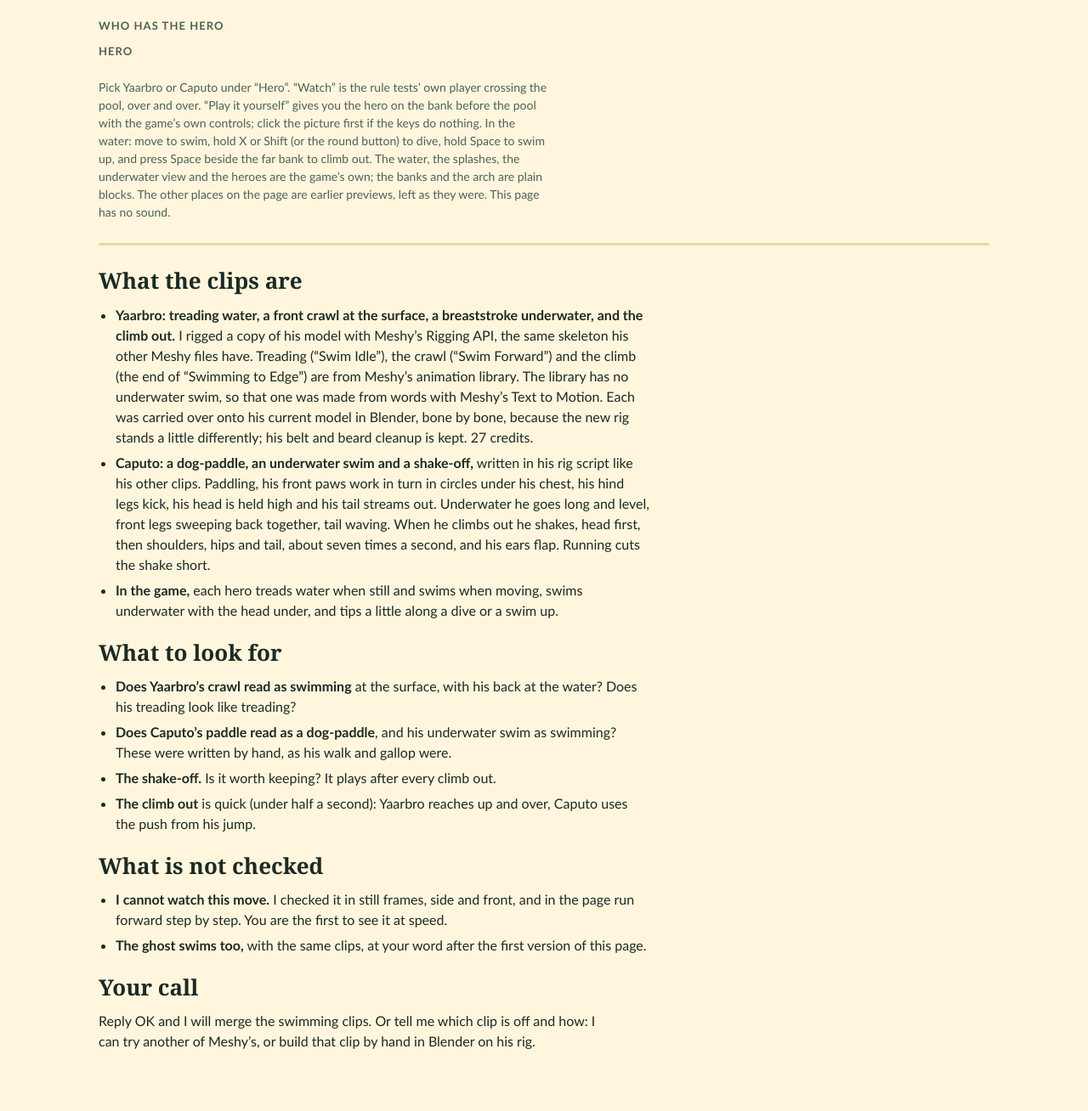
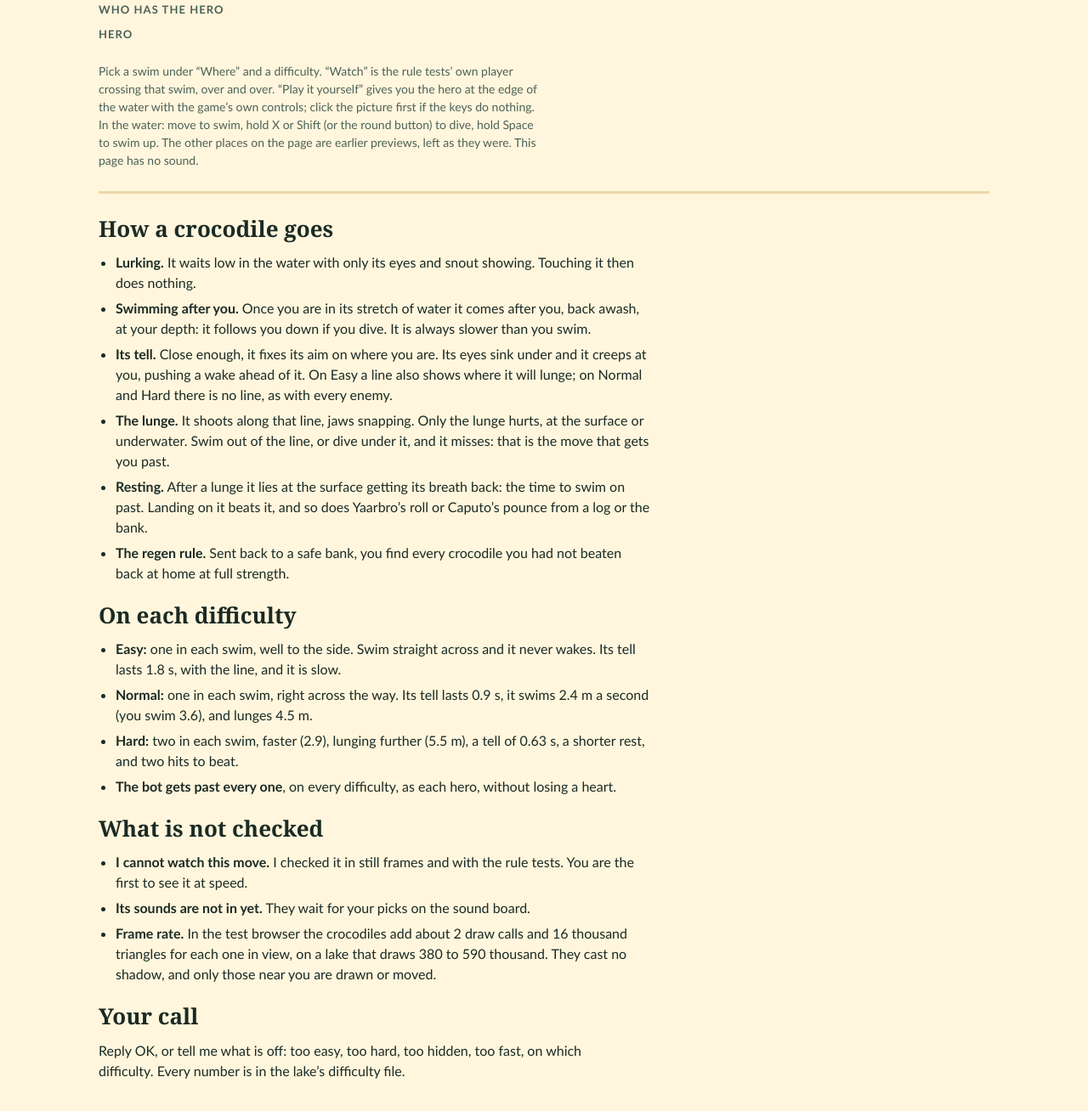
Before and after one commit to rowbeartow/yaarbroverse-3d, a website built with Vite: page tools/preview/arena.html in a window 1280 px wide. Shown: the part 1166-2474 px from the top of the page at 85% size. Built offline with nearby package versions, Linux system fonts and the light colour scheme; no server answers.

Commit message:
Arena preview words for the crocodiles
Co-Authored-By: Claude Opus 5.5 <noreply@anthropic.com>
Claude-Session: https://claude.ai/code/session_01Hx24CSyKnKFtohLpYEtnNs

```diff
--- a/tools/preview/arena.html
+++ b/tools/preview/arena.html
@@ -1,4 +1,4 @@
-<title>Swimming Preview</title>
+<title>Crocodiles Preview</title>
 <meta name="claude:viewport-fit-sides" content="cover">
 <style>
   /* Layout: one column. Each enemy gets a window into the grove, its clip
@@ -98,9 +98,9 @@
 
 <main class="page">
   <header>
-    <p class="eyebrow">Yaarbroverse 3D · milestone eight, pull request 5</p>
-    <h1>Swimming</h1>
-    <p class="lede">Both heroes in the Sandbox’s pool, on the game’s own rules, at full speed: in off the bank, swimming, diving under the rock arch, coming up, and climbing out. Yaarbro’s clips came from Meshy; Caputo’s are written by his rig script, with a shake-off when he climbs out. Nothing here is on the live site until you say OK.</p>
+    <p class="eyebrow">Yaarbroverse 3D · milestone eight, part three</p>
+    <h1>The crocodiles, in the lake</h1>
+    <p class="lede">The crocodile in the lake’s two long swims, the Reed Shallows and Cattail Cove, on the game’s own rules, at full speed, on each difficulty. The rule tests’ own player swims across and gets past them. The water and the crocodiles are the game’s own; the banks and the rocks are plain blocks. Nothing here is on the live site until you say OK.</p>
   </header>
 
   <p id="status" role="status">Loading the models…</p>
@@ -111,7 +111,7 @@
   </div>
 
   <div class="window">
-    <canvas id="view" aria-label="The hero swimming in a blocked-out copy of the Sandbox's pool, moving at the game's speed"></canvas>
+    <canvas id="view" aria-label="The hero swimming in a blocked-out copy of the lake, with a crocodile, moving at the game's speed"></canvas>
     <div id="hearts"></div>
     <div id="news" aria-live="polite"></div>
     <div id="boss" hidden><p id="boss-name"></p><div id="boss-health" role="img" aria-label="The boss's health"></div></div>
@@ -128,43 +128,43 @@
     <div><span class="label">Who has the hero</span><div class="row" id="modes" role="group" aria-label="Watch or play"></div></div>
     <div><span class="label">Hero</span><div class="row" id="heroes" role="group" aria-label="Hero"></div></div>
   </div>
-  <p class="note">Pick Yaarbro or Caputo under “Hero”. “Watch” is the rule tests’ own player crossing the pool, over and over. “Play it yourself” gives you the hero on the bank before the pool with the game’s own controls; click the picture first if the keys do nothing. In the water: move to swim, hold X or Shift (or the round button) to dive, hold Space to swim up, and press Space beside the far bank to climb out. The water, the splashes, the underwater view and the heroes are the game’s own; the banks and the arch are plain blocks. The other places on the page are earlier previews, left as they were. This page has no sound.</p>
+  <p class="note">Pick a swim under “Where” and a difficulty. “Watch” is the rule tests’ own player crossing that swim, over and over. “Play it yourself” gives you the hero at the edge of the water with the game’s own controls; click the picture first if the keys do nothing. In the water: move to swim, hold X or Shift (or the round button) to dive, hold Space to swim up. The other places on the page are earlier previews, left as they were. This page has no sound.</p>
 
   <hr class="rule">
 
   <!-- Hand-written for each change: bring it up to date before publishing. -->
   <section class="words">
-    <h2>What the clips are</h2>
+    <h2>How a crocodile goes</h2>
     <ul>
-      <li><b>Yaarbro: treading water, a front crawl at the surface, a breaststroke underwater, and the climb out.</b> I rigged a copy of his model with Meshy’s Rigging API, the same skeleton his other Meshy files have. Treading (“Swim Idle”), the crawl (“Swim Forward”) and the climb (the end of “Swimming to Edge”) are from Meshy’s animation library. The library has no underwater swim, so that one was made from words with Meshy’s Text to Motion. Each was carried over onto his current model in Blender, bone by bone, because the new rig stands a little differently; his belt and beard cleanup is kept. 27 credits.</li>
-      <li><b>Caputo: a dog-paddle, an underwater swim and a shake-off,</b> written in his rig script like his other clips. Paddling, his front paws work in turn in circles under his chest, his hind legs kick, his head is held high and his tail streams out. Underwater he goes long and level, front legs sweeping back together, tail waving. When he climbs out he shakes, head first, then shoulders, hips and tail, about seven times a second, and his ears flap. Running cuts the shake short.</li>
-      <li><b>In the game,</b> each hero treads water when still and swims when moving, swims underwater with the head under, and tips a little along a dive or a swim up.</li>
+      <li><b>Lurking.</b> It waits low in the water with only its eyes and snout showing. Touching it then does nothing.</li>
+      <li><b>Swimming after you.</b> Once you are in its stretch of water it comes after you, back awash, at your depth: it follows you down if you dive. It is always slower than you swim.</li>
+      <li><b>Its tell.</b> Close enough, it fixes its aim on where you are. Its eyes sink under and it creeps at you, pushing a wake ahead of it. On Easy a line also shows where it will lunge; on Normal and Hard there is no line, as with every enemy.</li>
+      <li><b>The lunge.</b> It shoots along that line, jaws snapping. Only the lunge hurts, at the surface or underwater. Swim out of the line, or dive under it, and it misses: that is the move that gets you past.</li>
+      <li><b>Resting.</b> After a lunge it lies at the surface getting its breath back: the time to swim on past. Landing on it beats it, and so does Yaarbro’s roll or Caputo’s pounce from a log or the bank.</li>
+      <li><b>The regen rule.</b> Sent back to a safe bank, you find every crocodile you had not beaten back at home at full strength.</li>
     </ul>
   </section>
-
   <section class="words">
-    <h2>What to look for</h2>
+    <h2>On each difficulty</h2>
     <ul>
-      <li><b>Does Yaarbro’s crawl read as swimming</b> at the surface, with his back at the water? Does his treading look like treading?</li>
-      <li><b>Does Caputo’s paddle read as a dog-paddle</b>, and his underwater swim as swimming? These were written by hand, as his walk and gallop were.</li>
-      <li><b>The shake-off.</b> Is it worth keeping? It plays after every climb out.</li>
-      <li><b>The climb out</b> is quick (under half a second): Yaarbro reaches up and over, Caputo uses the push from his jump.</li>
+      <li><b>Easy:</b> one in each swim, well to the side. Swim straight across and it never wakes. Its tell lasts 1.8 s, with the line, and it is slow.</li>
+      <li><b>Normal:</b> one in each swim, right across the way. Its tell lasts 0.9 s, it swims 2.4 m a second (you swim 3.6), and lunges 4.5 m.</li>
+      <li><b>Hard:</b> two in each swim, faster (2.9), lunging further (5.5 m), a tell of 0.63 s, a shorter rest, and two hits to beat.</li>
+      <li><b>The bot gets past every one</b>, on every difficulty, as each hero, without losing a heart.</li>
     </ul>
   </section>
-
   <section class="words">
     <h2>What is not checked</h2>
     <ul>
-      <li><b>I cannot watch this move.</b> I checked it in still frames, side and front, and in the page run forward step by step. You are the first to see it at speed.</li>
-      <li><b>The ghost swims too,</b> with the same clips, at your word after the first version of this page.</li>
+      <li><b>I cannot watch this move.</b> I checked it in still frames and with the rule tests. You are the first to see it at speed.</li>
+      <li><b>Its sounds are not in yet.</b> They wait for your picks on the sound board.</li>
+      <li><b>Frame rate.</b> In the test browser the crocodiles add about 2 draw calls and 16 thousand triangles for each one in view, on a lake that draws 380 to 590 thousand. They cast no shadow, and only those near you are drawn or moved.</li>
     </ul>
   </section>
-
   <section class="words">
     <h2>Your call</h2>
-    <p>Reply OK and I will merge the swimming clips. Or tell me which clip is off and how: I can try another of Meshy’s, or build that clip by hand in Blender on his rig.</p>
+    <p>Reply OK, or tell me what is off: too easy, too hard, too hidden, too fast, on which difficulty. Every number is in the lake’s difficulty file.</p>
   </section>
 </main>
-
-<script>document.documentElement.dataset.first = 'pool';</script>
+<script>document.documentElement.dataset.first = 'reed';</script>
 <script type="module" src="arena.js"></script>
```
